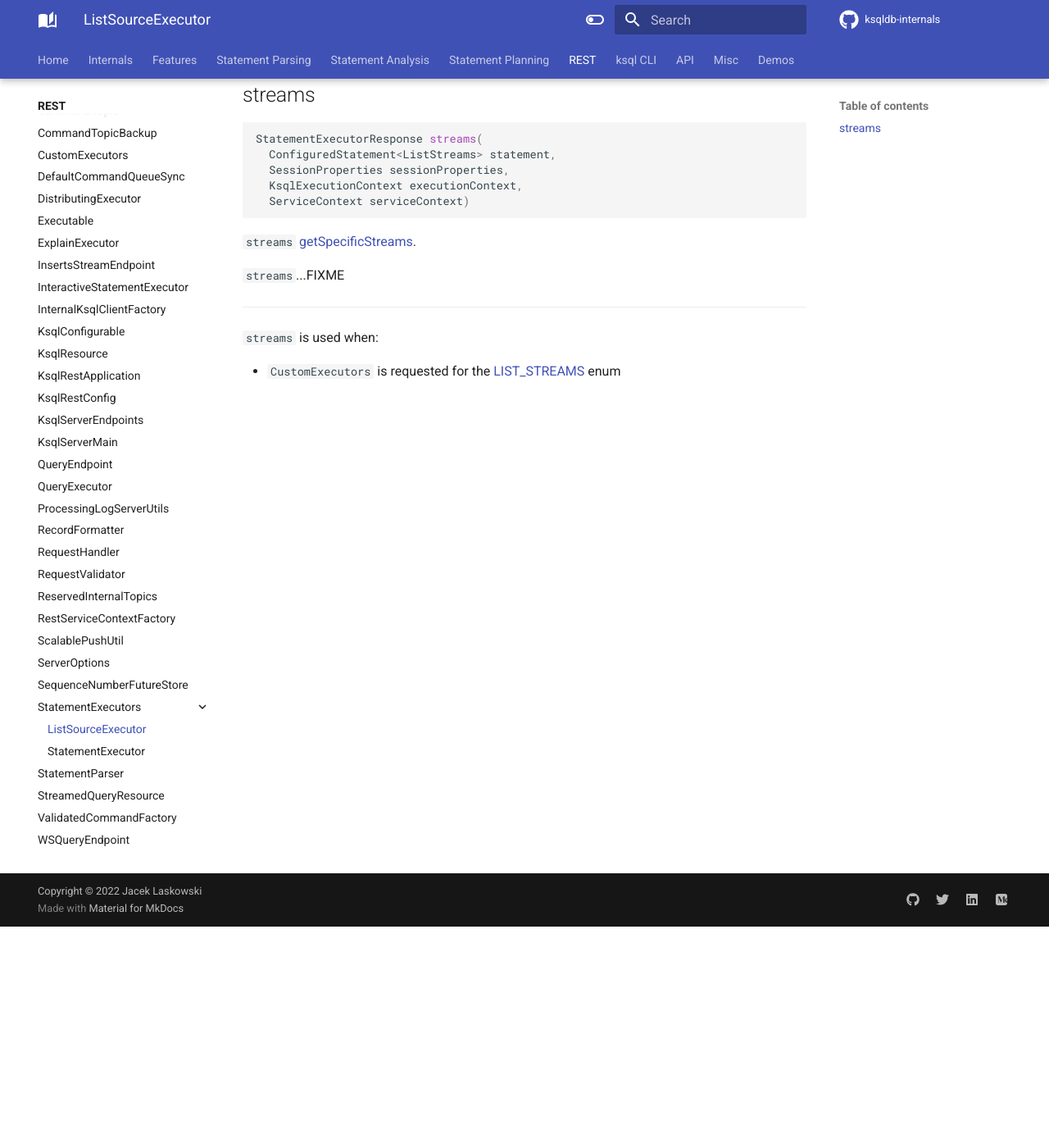
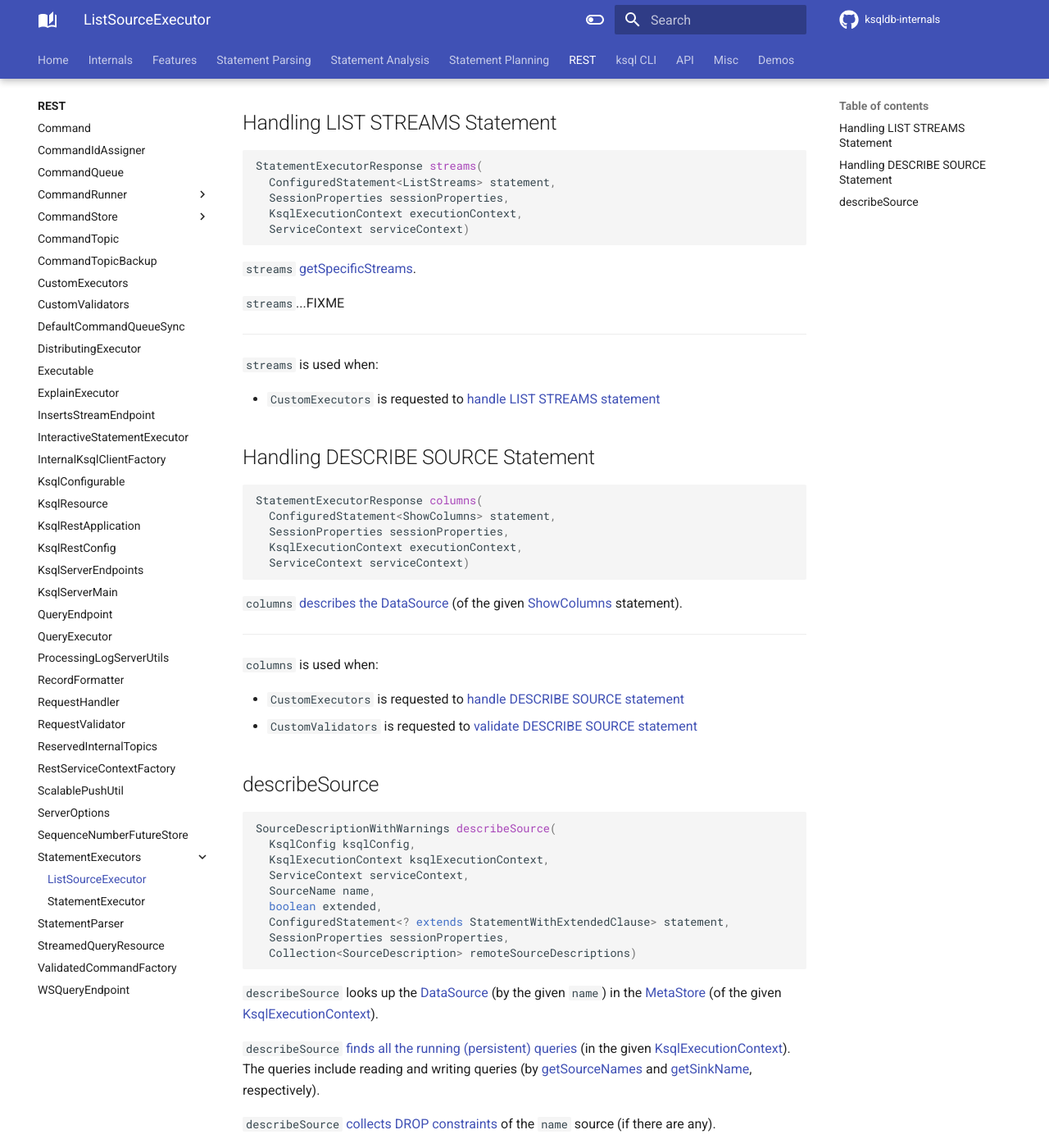
Before and after one commit to japila-books/ksqldb-internals, an MkDocs documentation site: the page built from docs/rest/ListSourceExecutor.md, in a window 1280 px wide and 1400 px high, scrolled down 270 px. Shown: the whole window at 82% size. Built offline with MkDocs 1.6.1 and Material for MkDocs 9.7.7, drawn with Linux system fonts in a browser that asks for light colours; comment, search, counter and statistics services are not loaded; some of the changed text lies outside the part shown.

Commit message:
ShowColumns for DESCRIBE SOURCE

````diff
--- a/docs/rest/ListSourceExecutor.md
+++ b/docs/rest/ListSourceExecutor.md
@@ -2,10 +2,11 @@
 
 `ListSourceExecutor` is a [CustomExecutors](CustomExecutors.md) to handle the following statements:
 
-* [LIST_STREAMS](#streams)
+* [LIST STREAMS](#streams)
+* [DESCRIBE SOURCE](#columns)
 * _others_
 
-## <span id="streams"> streams
+## <span id="streams"> Handling LIST STREAMS Statement
 
 ```java
 StatementExecutorResponse streams(
@@ -23,4 +24,53 @@ StatementExecutorResponse streams(
 
 `streams` is used when:
 
-* `CustomExecutors` is requested for the [LIST_STREAMS](CustomExecutors.md#LIST_STREAMS) enum
+* `CustomExecutors` is requested to [handle LIST STREAMS statement](CustomExecutors.md#LIST_STREAMS)
+
+## <span id="columns"> Handling DESCRIBE SOURCE Statement
+
+```java
+StatementExecutorResponse columns(
+  ConfiguredStatement<ShowColumns> statement,
+  SessionProperties sessionProperties,
+  KsqlExecutionContext executionContext,
+  ServiceContext serviceContext)
+```
+
+`columns` [describes the DataSource](#describeSource) (of the given [ShowColumns](../parser/ShowColumns.md#table) statement).
+
+---
+
+`columns` is used when:
+
+* `CustomExecutors` is requested to [handle DESCRIBE SOURCE statement](CustomExecutors.md#SHOW_COLUMNS)
+* `CustomValidators` is requested to [validate DESCRIBE SOURCE statement](CustomValidators.md#SHOW_COLUMNS)
+
+## <span id="describeSource"> describeSource
+
+```java
+SourceDescriptionWithWarnings describeSource(
+  KsqlConfig ksqlConfig,
+  KsqlExecutionContext ksqlExecutionContext,
+  ServiceContext serviceContext,
+  SourceName name,
+  boolean extended,
+  ConfiguredStatement<? extends StatementWithExtendedClause> statement,
+  SessionProperties sessionProperties,
+  Collection<SourceDescription> remoteSourceDescriptions)
+```
+
+`describeSource` looks up the [DataSource](../DataSource.md) (by the given `name`) in the [MetaStore](../KsqlExecutionContext.md#getMetaStore) (of the given [KsqlExecutionContext](../KsqlExecutionContext.md)).
+
+`describeSource` [finds all the running (persistent) queries](#getQueries) (in the given [KsqlExecutionContext](../KsqlExecutionContext.md)). The queries include reading and writing queries (by [getSourceNames](../PersistentQueryMetadata.md#getSourceNames) and [getSinkName](../PersistentQueryMetadata.md#getSinkName), respectively).
+
+`describeSource` [collects DROP constraints](#getSourceConstraints) of the `name` source (if there are any).
+
+With `extended` flag enabled, `describeSource` [queryOffsetSummaries](#queryOffsetSummaries) (for writing queries only).
+
+`describeSource` creates a `SourceDescription` with the [metricCollectors](../KsqlExecutionContext.md#metricCollectors) of the given [KsqlExecutionContext](../KsqlExecutionContext.md) (among the other metadata).
+
+---
+
+`describeSource` is used when:
+
+* `ListSourceExecutor` is requested to [sourceDescriptionList](#sourceDescriptionList) and [columns](#columns)
--- a/mkdocs.yml
+++ b/mkdocs.yml
@@ -242,22 +242,7 @@ nav:
       - SqlTypeSchemaSerializer: udf/SqlTypeSchemaSerializer.md
   - Statement Parsing:
     - parser/index.md
-    - AstBuilder:
-      - AstBuilder: parser/AstBuilder.md
-      - AstBuilder.Visitor: parser/AstBuilder.Visitor.md
-    - AstVisitor: parser/AstVisitor.md
-    - CommonCreateConfigs: parser/CommonCreateConfigs.md
-    - CreateSource:
-      - CreateSource: parser/CreateSource.md
-      - CreateSourceProperties: parser/CreateSourceProperties.md
-    - CreateTable: parser/CreateTable.md
-    - DdlStatement:
-      - DdlStatement: parser/DdlStatement.md
-      - ExecutableDdlStatement: parser/ExecutableDdlStatement.md
-    - DefaultKsqlParser: parser/DefaultKsqlParser.md
-    - DefaultTraversalVisitor: parser/DefaultTraversalVisitor.md
-    - KsqlParser: parser/KsqlParser.md
-    - Tree Nodes:
+    - AST Tree Nodes:
       - AlterSource: parser/AlterSource.md
       - AlterSystemProperty: parser/AlterSystemProperty.md
       - AssertStatement: parser/AssertStatement.md
@@ -281,6 +266,21 @@ nav:
       - Statement: parser/Statement.md
       - StatementWithExtendedClause: parser/StatementWithExtendedClause.md
       - WindowExpression: parser/WindowExpression.md
+    - AstBuilder:
+      - AstBuilder: parser/AstBuilder.md
+      - AstBuilder.Visitor: parser/AstBuilder.Visitor.md
+    - AstVisitor: parser/AstVisitor.md
+    - CommonCreateConfigs: parser/CommonCreateConfigs.md
+    - CreateSource:
+      - CreateSource: parser/CreateSource.md
+      - CreateSourceProperties: parser/CreateSourceProperties.md
+    - CreateTable: parser/CreateTable.md
+    - DdlStatement:
+      - DdlStatement: parser/DdlStatement.md
+      - ExecutableDdlStatement: parser/ExecutableDdlStatement.md
+    - DefaultKsqlParser: parser/DefaultKsqlParser.md
+    - DefaultTraversalVisitor: parser/DefaultTraversalVisitor.md
+    - KsqlParser: parser/KsqlParser.md
     - SourceAccumulator: parser/SourceAccumulator.md
     - SourcePropertiesUtil: parser/SourcePropertiesUtil.md
     - TerminateQuery: parser/TerminateQuery.md
@@ -349,6 +349,7 @@ nav:
     - CommandTopic: rest/CommandTopic.md
     - CommandTopicBackup: rest/CommandTopicBackup.md
     - CustomExecutors: rest/CustomExecutors.md
+    - CustomValidators: rest/CustomValidators.md
     - DefaultCommandQueueSync: rest/DefaultCommandQueueSync.md
     - DistributingExecutor: rest/DistributingExecutor.md
     - Executable: rest/Executable.md
````
Also changed, not shown: docs/parser/ListStreams.md (+1 -1 lines), docs/parser/ShowColumns.md (+30 -2 lines), docs/parser/StatementWithExtendedClause.md (+11 -1 lines), docs/parser/index.md (+7 -0 lines), docs/rest/CustomValidators.md (added, +3 -0 lines).
